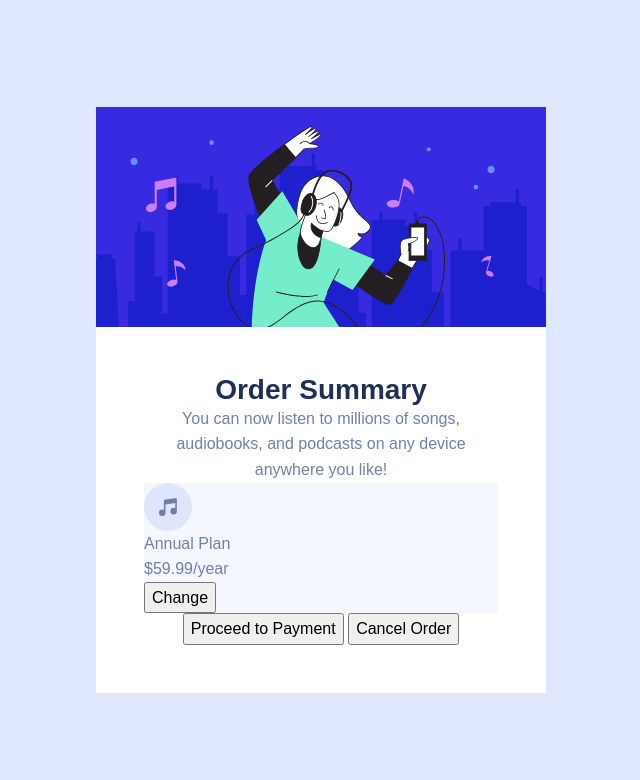
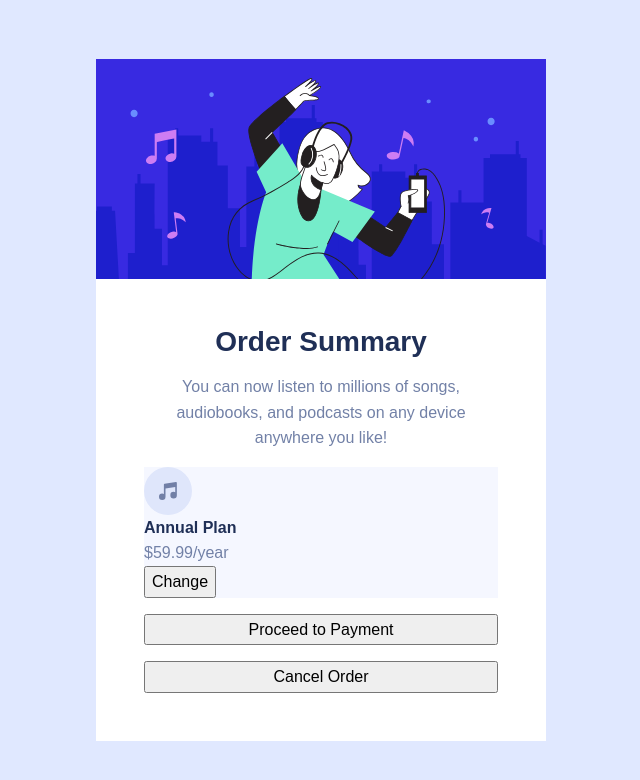
Before and after one commit to oryanhach/order-summary-component, a plain HTML site: page index.html in a window 1280 px wide. Shown: the whole page, without its empty margins (319-959 px from the left). Drawn offline with Linux system fonts and the light colour scheme.

Commit message:
added composition classes

```diff
--- a/index.html
+++ b/index.html
@@ -26,7 +26,7 @@
   <div class="card bg-neutral-100 text-align-center">
     <img class="card__image" src="images/illustration-hero.svg"
       alt="an illustration of someone listening to music and dancing">
-    <div class="card__content padding-48">
+    <div class="card__content padding-48 grid-flow">
       <h2>Order Summary</h2>
       <p>You can now listen to millions of songs, audiobooks, and podcasts on any device anywhere you like!</p>
 
@@ -35,7 +35,7 @@
           <img src="images/icon-music.svg" alt="">
         </div>
         <div>
-          <p>Annual Plan</p>
+          <p class="text-neutral-800 fw-black">Annual Plan</p>
           <p>$59.99/year</p>
         </div>
         <button>Change</button>
--- a/style.css
+++ b/style.css
@@ -117,10 +117,16 @@ h3 {
 
 h2 {
 	font-size: var(--fs-700);
+	font-weight: var(--fw-900);
 	color: var(--clr-neutral-800);
 }
 
 /* composition */
+
+.grid-flow {
+	display: grid;
+	gap: 1em;
+}
 
 /* utility */
 
@@ -160,6 +166,14 @@ h2 {
 	text-align: right;
 }
 
+.fw-bold {
+	font-weight: var(--fw-700);
+}
+
+.fw-black {
+	font-weight: var(--fw-900);
+}
+
 /* block */
 
 .card {
```
